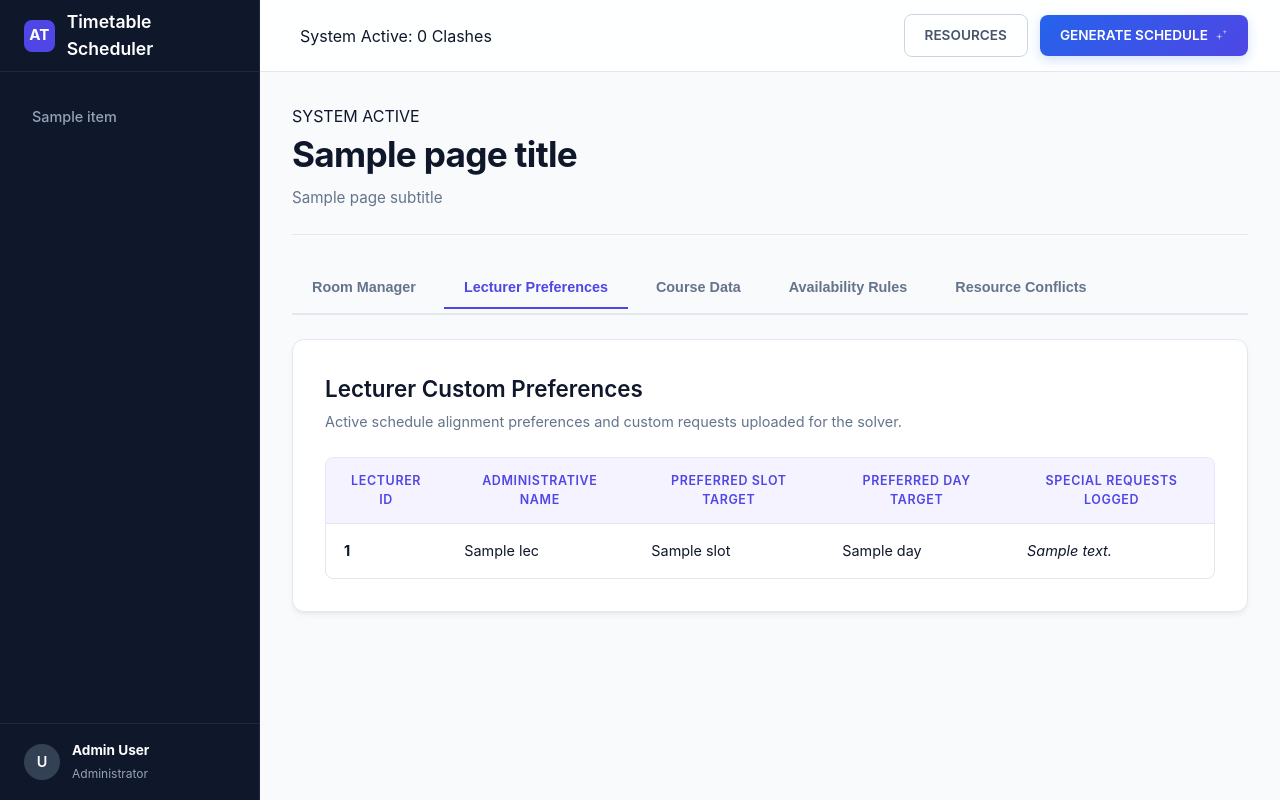
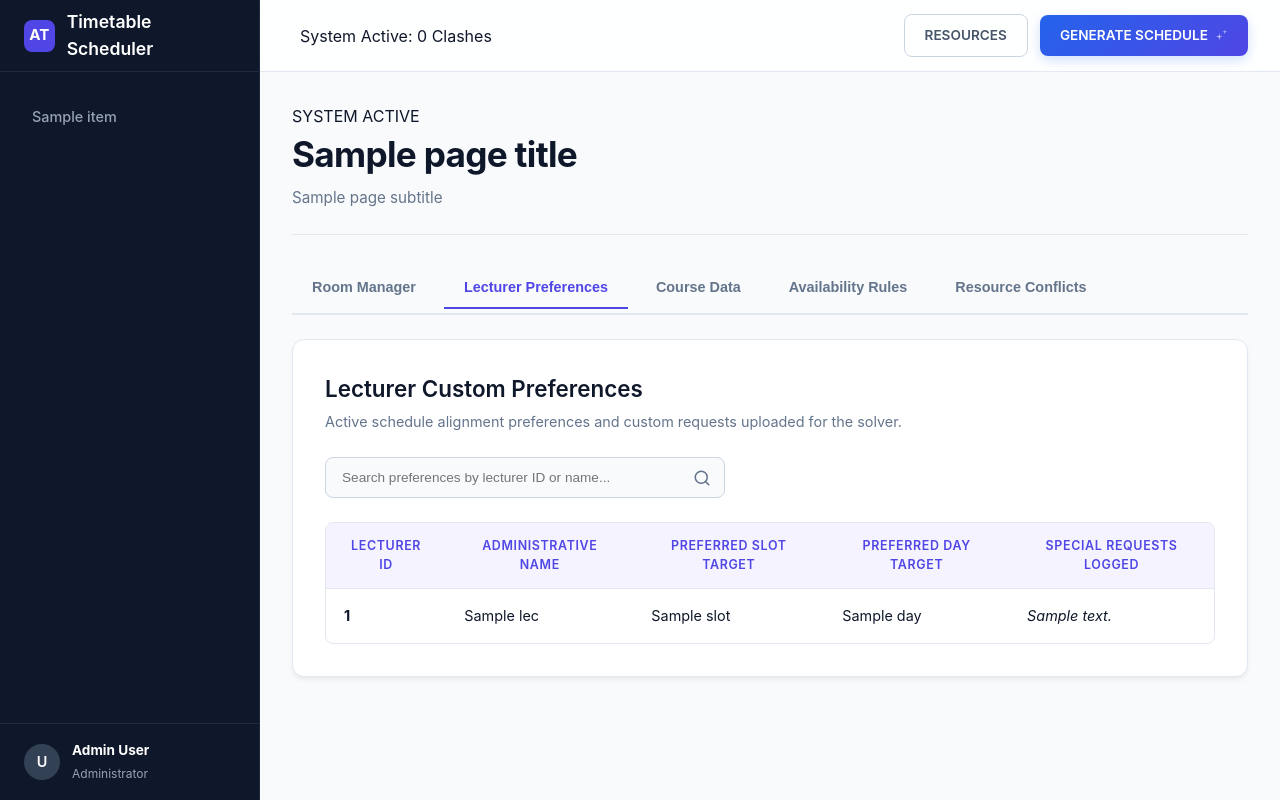
Before and after one commit to TSavage101/agentic-ai-timetable-scheduling-system, a FastAPI app: template app/templates/pages/resources.html in a window 1280 px wide, after a click on "Lecturer Preferences". Run offline with FastAPI, Linux system fonts and the light colour scheme; the template is opened without the code that fills it: most values are stand-ins (such as "Sample title", 1, 10 or a date in 2020); some web fonts are replaced.

Commit message:
Add search bars for filtering lecturer preferences, availability rules, and courses

```diff
--- a/app/templates/pages/resources.html
+++ b/app/templates/pages/resources.html
@@ -62,6 +62,13 @@
       </div>
     </div>
 
+    <div style="margin-bottom: 24px; max-width: 400px; position: relative;">
+      <input type="text" id="pref-search-input" placeholder="Search preferences by lecturer ID or name..." style="width: 100%; padding: 12px 16px; border: 1.5px solid #cbd5e1; border-radius: var(--radius-sm); font-size: 0.85rem;" onkeyup="filterPreferences()" />
+      <span style="position: absolute; right: 14px; top: 12px; color: var(--text-muted);">
+        <svg viewBox="0 0 24 24" width="18" height="18" fill="none" stroke="currentColor" stroke-width="2" stroke-linecap="round" stroke-linejoin="round"><circle cx="11" cy="11" r="8"></circle><line x1="21" y1="21" x2="16.65" y2="16.65"></line></svg>
+      </span>
+    </div>
+
     <div class="preview-table">
       <table>
         <thead>
@@ -75,9 +82,9 @@
         </thead>
         <tbody>
           {% for pref in preference_rows %}
-          <tr>
-            <td class="font-mono"><strong>{{ pref.lecturer_id or 'GENERIC' }}</strong></td>
-            <td>
+          <tr class="pref-row">
+            <td class="font-mono pref-id"><strong>{{ pref.lecturer_id or 'GENERIC' }}</strong></td>
+            <td class="pref-name">
               {% for lec in lecturer_options %}
                 {% if lec.id == pref.lecturer_id %}{{ lec.name }}{% endif %}
               {% endfor %}
@@ -103,6 +110,13 @@
       </div>
     </div>
 
+    <div style="margin-bottom: 24px; max-width: 400px; position: relative;">
+      <input type="text" id="course-search-input" placeholder="Search courses by code or title..." style="width: 100%; padding: 12px 16px; border: 1.5px solid #cbd5e1; border-radius: var(--radius-sm); font-size: 0.85rem;" onkeyup="filterCourses()" />
+      <span style="position: absolute; right: 14px; top: 12px; color: var(--text-muted);">
+        <svg viewBox="0 0 24 24" width="18" height="18" fill="none" stroke="currentColor" stroke-width="2" stroke-linecap="round" stroke-linejoin="round"><circle cx="11" cy="11" r="8"></circle><line x1="21" y1="21" x2="16.65" y2="16.65"></line></svg>
+      </span>
+    </div>
+
     <div class="preview-table">
       <table>
         <thead>
@@ -118,9 +132,9 @@
         </thead>
         <tbody>
           {% for course in course_options %}
-          <tr>
-            <td class="font-mono"><strong>{{ course.code }}</strong></td>
-            <td>{{ course.title }}</td>
+          <tr class="course-row">
+            <td class="font-mono course-code"><strong>{{ course.code }}</strong></td>
+            <td class="course-title">{{ course.title }}</td>
             <td class="font-mono">{{ course.lecturer_id }}</td>
             <td>{{ course.department }}</td>
             <td><span class="room-pill">{{ course.student_count }} students</span></td>
@@ -144,6 +158,13 @@
       </div>
     </div>
 
+    <div style="margin-bottom: 24px; max-width: 400px; position: relative;">
+      <input type="text" id="avail-search-input" placeholder="Search availability by lecturer name or ID..." style="width: 100%; padding: 12px 16px; border: 1.5px solid #cbd5e1; border-radius: var(--radius-sm); font-size: 0.85rem;" onkeyup="filterAvailability()" />
+      <span style="position: absolute; right: 14px; top: 12px; color: var(--text-muted);">
+        <svg viewBox="0 0 24 24" width="18" height="18" fill="none" stroke="currentColor" stroke-width="2" stroke-linecap="round" stroke-linejoin="round"><circle cx="11" cy="11" r="8"></circle><line x1="21" y1="21" x2="16.65" y2="16.65"></line></svg>
+      </span>
+    </div>
+
     <div class="preview-table">
       <table>
         <thead>
@@ -157,8 +178,8 @@
         </thead>
         <tbody>
           {% for lecturer in lecturer_options %}
-          <tr>
-            <td><strong>{{ lecturer.name }}</strong> ({{ lecturer.id }})</td>
+          <tr class="avail-row">
+            <td class="avail-name"><strong>{{ lecturer.name }}</strong> ({{ lecturer.id }})</td>
             <td><span class="room-pill">{{ lecturer.max_hours_per_day }}h / day</span></td>
             <td><span class="room-pill">{{ lecturer.max_hours_per_week }}h / week</span></td>
             <td>
@@ -232,6 +253,53 @@
     });
   }
 
+  function filterCourses() {
+    const query = document.getElementById('course-search-input').value.toLowerCase();
+    const rows = document.querySelectorAll('.course-row');
+
+    rows.forEach(row => {
+      const code = row.querySelector('.course-code').textContent.toLowerCase();
+      const title = row.querySelector('.course-title').textContent.toLowerCase();
+
+      if (code.includes(query) || title.includes(query)) {
+        row.style.display = '';
+      } else {
+        row.style.display = 'none';
+      }
+    });
+  }
+
+  function filterPreferences() {
+    const query = document.getElementById('pref-search-input').value.toLowerCase();
+    const rows = document.querySelectorAll('.pref-row');
+
+    rows.forEach(row => {
+      const id = row.querySelector('.pref-id').textContent.toLowerCase();
+      const name = row.querySelector('.pref-name').textContent.toLowerCase();
+
+      if (id.includes(query) || name.includes(query)) {
+        row.style.display = '';
+      } else {
+        row.style.display = 'none';
+      }
+    });
+  }
+
+  function filterAvailability() {
+    const query = document.getElementById('avail-search-input').value.toLowerCase();
+    const rows = document.querySelectorAll('.avail-row');
+
+    rows.forEach(row => {
+      const name = row.querySelector('.avail-name').textContent.toLowerCase();
+
+      if (name.includes(query)) {
+        row.style.display = '';
+      } else {
+        row.style.display = 'none';
+      }
+    });
+  }
+
   function switchTab(tabId) {
     // Hide all tab content panes
     document.querySelectorAll('.tab-pane').forEach(p => p.classList.remove('active'));
```
